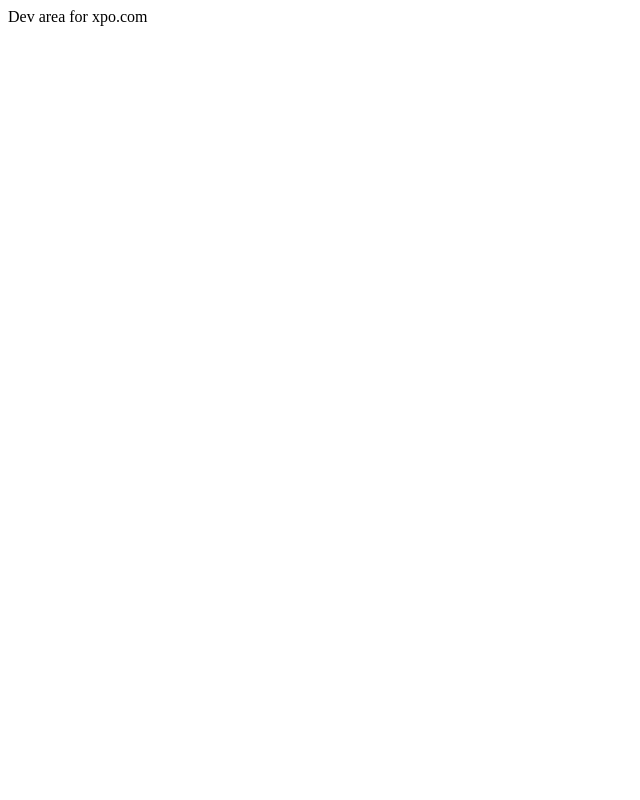
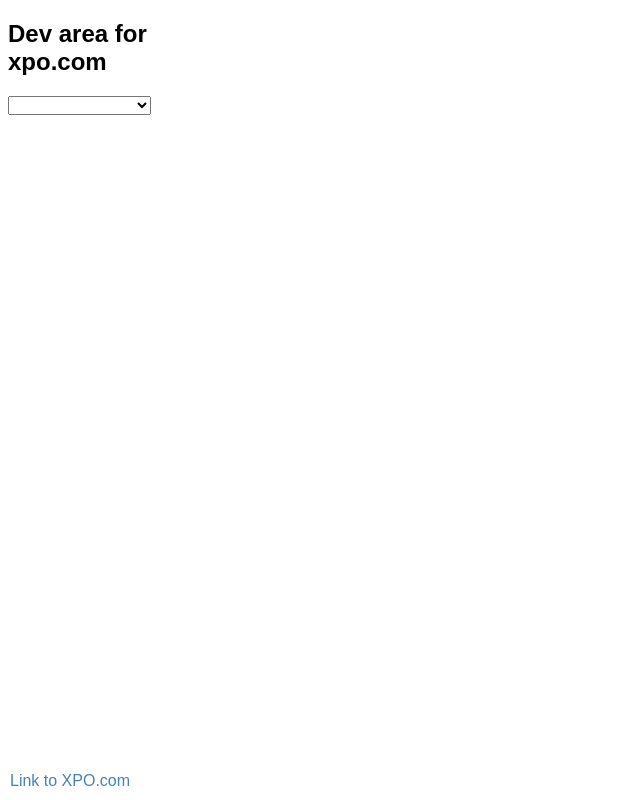
Before and after one commit to blynn-dev/xpo_dotcom_dev, a browser extension: page index.html in a window 1280 px wide. Shown: the whole page, without its empty margins (0-640 px from the left). Drawn offline with Linux system fonts and the light colour scheme.

Commit message:
adding custom theme options

```diff
--- a/index.html
+++ b/index.html
@@ -7,8 +7,35 @@
 Written by Bryan Lynn 2017
 -->
 
+<style>
+    body{
+        width: 200px;
+        height: 100px;
+        font-family: Arial, Helvetica, sans-serif;
+    }
+    h2{
+        font-weight: bold;
+    }
+    .target{
+        position: absolute;
+        bottom:0px;
+        left:0px;
+        padding: 10px;
+        color:steelblue;
+        text-decoration: none;
+    }
+</style>
+<script src="scripts/jquery.min.js"></script>
+<script src="scripts/selection.js"></script>
 </head>
 <body>
-Dev area for xpo.com
+<h2>Dev area for xpo.com</h2>
+
+<select id="selection">
+    <option value="off">Development - Off</option>
+    <option value="on">Custom Theme - On</option>
+</select>
+
+<a class="target" href="http://www.xpo.com" target="_blank">Link to XPO.com</a>
 </body>
 </html>
--- /dev/null
+++ b/scripts/selection.js
@@ -0,0 +1,12 @@
+$(document).ready(function () {
+    // load up defined settings
+    function loadSettings() {
+        $('#selection').val(localStorage.theme);
+    }
+    loadSettings();
+    $('#selection').on('change', function (e) {
+        var option = $('#selection').val();
+        localStorage.theme = option;
+        console.log(localStorage.theme);
+    });
+});
```
Also changed, not shown: scripts/dev.js (+7 -3 lines), manifest.json.
